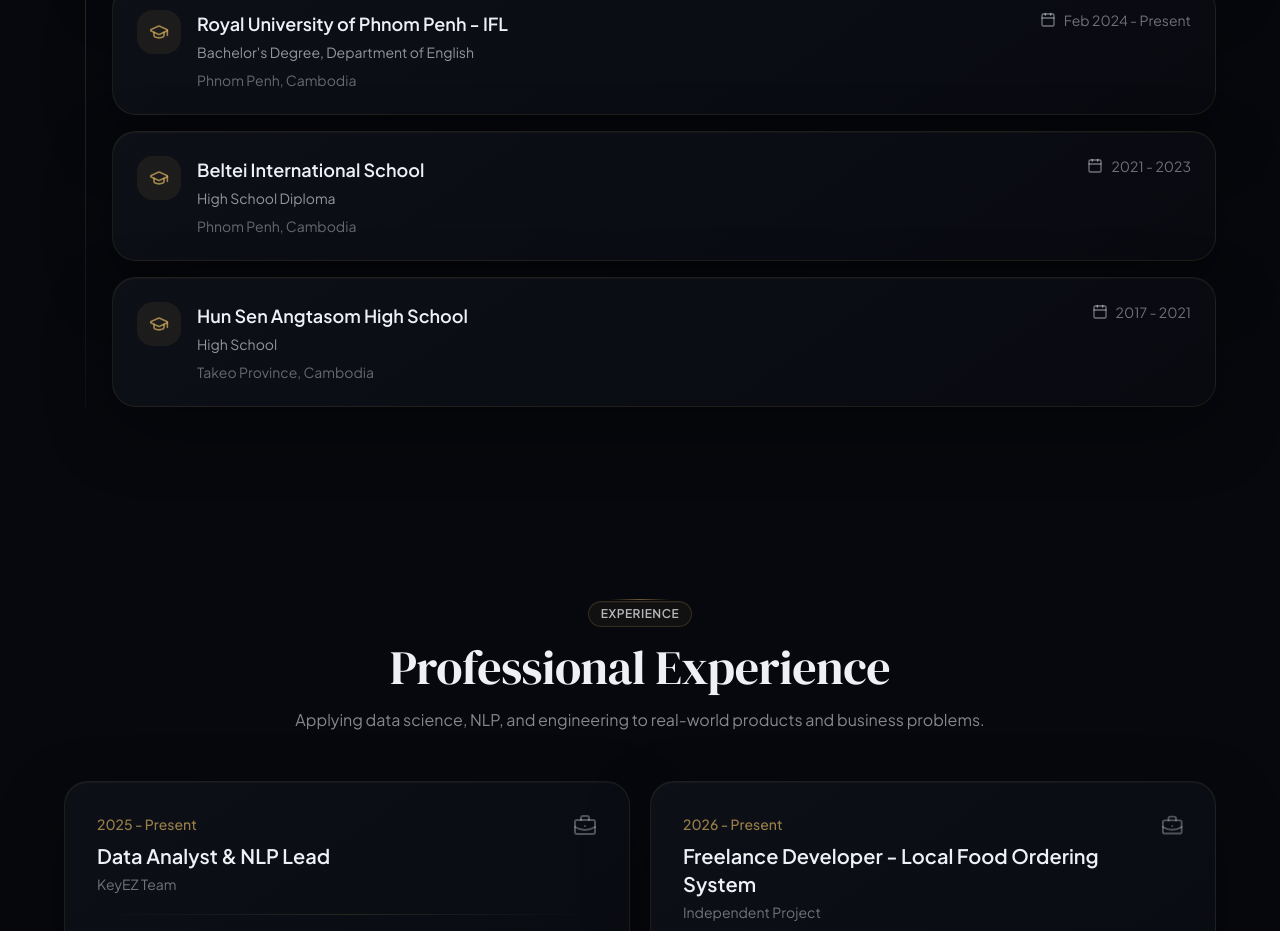
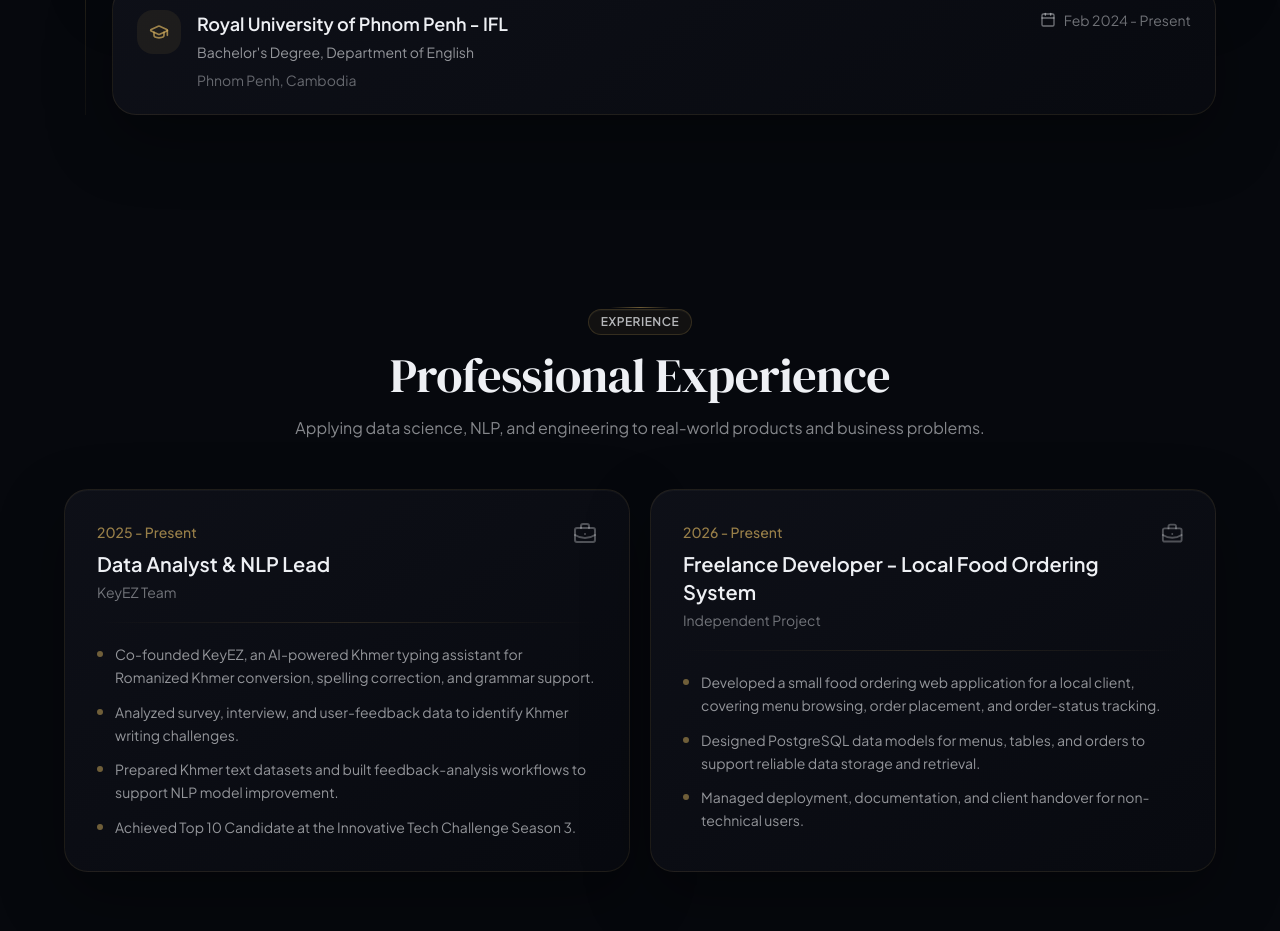
Before and after one commit to menghong-heng/Portfolio, a React (Vite) app: page / in a window 1280 px wide. Shown: the part 2260-3191 px from the top of the page. Built offline with nearby package versions, Linux system fonts and the light colour scheme.

Commit message:
chore: remove high school entries to align with 2-page CV

```diff
--- a/src/App.tsx
+++ b/src/App.tsx
@@ -43,18 +43,6 @@ const education = [
     program: 'Bachelor\'s Degree, Department of English',
     meta: 'Phnom Penh, Cambodia',
     period: 'Feb 2024 - Present',
-  },
-  {
-    school: 'Beltei International School',
-    program: 'High School Diploma',
-    meta: 'Phnom Penh, Cambodia',
-    period: '2021 - 2023',
-  },
-  {
-    school: 'Hun Sen Angtasom High School',
-    program: 'High School',
-    meta: 'Takeo Province, Cambodia',
-    period: '2017 - 2021',
   },
 ]
 
```
